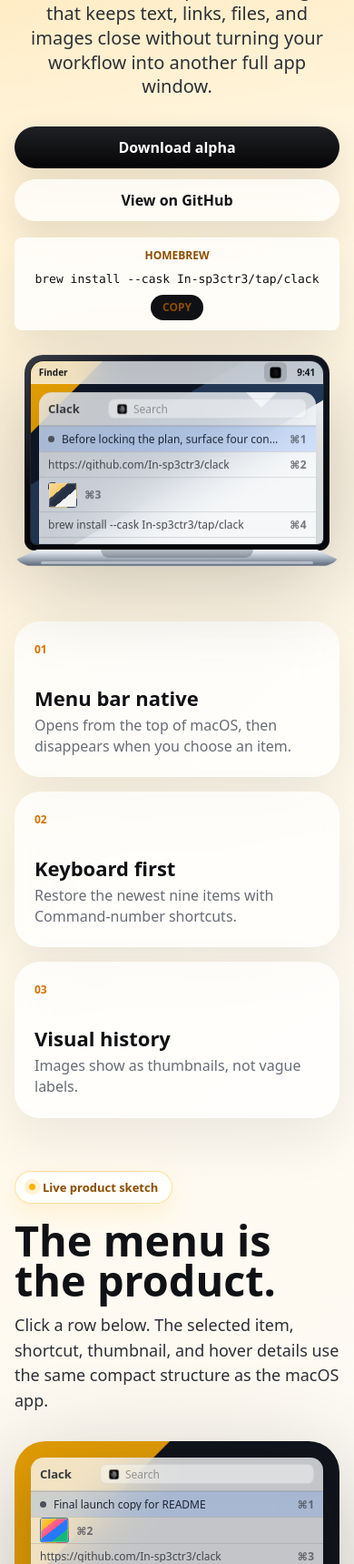
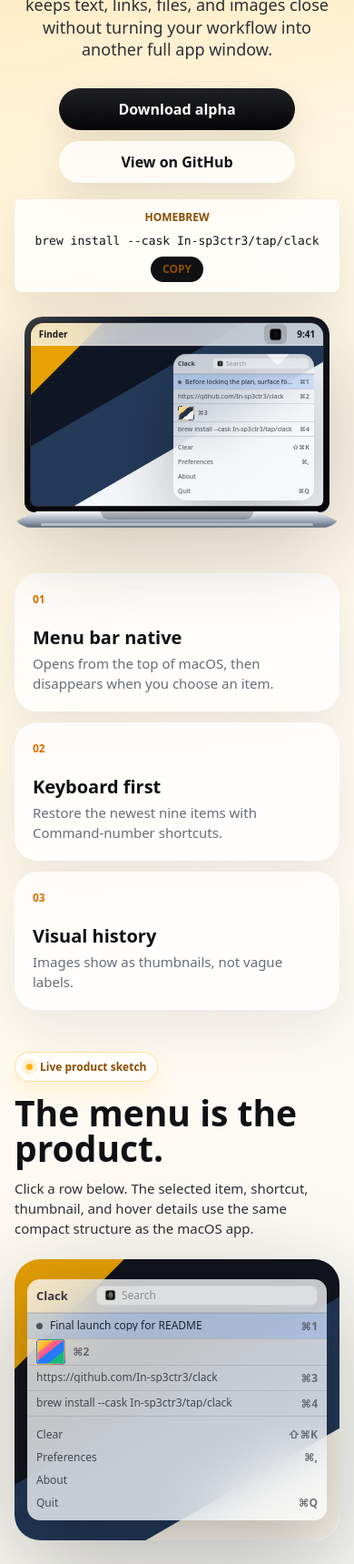
Before and after one commit to In-sp3ctr3/clack, a website: page site/index.html in a window 390 px wide. Shown: the part 281-2000 px from the top of the page at 91% size. Drawn offline with Linux system fonts and the light colour scheme.

Commit message:
Fix landing page responsive layout
Tighten the landing page responsive behavior for the hero mockup, product demo, mobile copy, and small-screen download actions.

```diff
--- a/site/styles.css
+++ b/site/styles.css
@@ -445,20 +445,79 @@ h1 {
   top: 40px;
   right: 28px;
   z-index: 6;
-  width: min(324px, 46%);
+  width: 46%;
   animation: menu-drop 420ms cubic-bezier(0.2, 0.8, 0.2, 1) both;
 }
 
 .hero-menu::before {
   position: absolute;
-  top: -12px;
-  right: 92px;
-  width: 24px;
-  height: 24px;
+  top: -9px;
+  right: 24%;
+  width: 18px;
+  height: 18px;
   content: "";
   border: 0;
   background: rgba(246, 248, 249, 0.78);
   transform: rotate(45deg);
+}
+
+.hero-menu .clack-header {
+  grid-template-columns: clamp(34px, 7vw, 58px) minmax(0, 1fr);
+  gap: clamp(4px, 0.8vw, 8px);
+  padding: clamp(4px, 0.9vw, 7px) clamp(5px, 1.2vw, 10px);
+}
+
+.hero-menu .clack-header strong,
+.hero-menu .row-text,
+.hero-menu .clack-footer button {
+  font-size: clamp(7px, 1.08vw, 13px);
+}
+
+.hero-menu .clack-search {
+  height: clamp(13px, 1.9vw, 22px);
+  gap: clamp(3px, 0.6vw, 6px);
+  padding: 0 clamp(4px, 0.9vw, 8px);
+  font-size: clamp(7px, 1vw, 12px);
+  border-radius: clamp(4px, 0.8vw, 7px);
+}
+
+.hero-menu .clack-search img {
+  width: clamp(7px, 1.1vw, 13px);
+  height: clamp(7px, 1.1vw, 13px);
+}
+
+.hero-menu .clack-row {
+  min-height: clamp(16px, 2.45vw, 28px);
+  gap: clamp(4px, 0.8vw, 8px);
+  padding: 0 clamp(5px, 1.1vw, 10px);
+}
+
+.hero-menu .image-row {
+  min-height: clamp(20px, 3.2vw, 38px);
+}
+
+.hero-menu .image-thumb {
+  width: clamp(18px, 2.9vw, 32px);
+  height: clamp(16px, 2.5vw, 28px);
+  border-radius: clamp(2px, 0.4vw, 4px);
+}
+
+.hero-menu .row-dot {
+  width: clamp(4px, 0.7vw, 7px);
+  height: clamp(4px, 0.7vw, 7px);
+}
+
+.hero-menu kbd {
+  font-size: clamp(7px, 1vw, 12px);
+}
+
+.hero-menu .clack-footer {
+  padding: clamp(3px, 0.8vw, 7px) 0;
+}
+
+.hero-menu .clack-footer button {
+  height: clamp(16px, 2.35vw, 27px);
+  padding: 0 clamp(5px, 1.1vw, 10px);
 }
 
 .clack-header {
@@ -1038,14 +1097,9 @@ figcaption {
 }
 
 @media (max-width: 1080px) {
-  .hero::before,
-  .hero::after {
-    display: none;
-  }
-
   .hero-menu {
-    right: 24px;
-    width: min(324px, 46%);
+    right: 3.8%;
+    width: 46%;
   }
 
   .hero-preview {
@@ -1087,23 +1141,20 @@ figcaption {
 
   .demo-stage {
     grid-template-columns: 1fr;
+    justify-items: center;
+    min-height: auto;
     padding: 28px;
   }
 
-  .demo-menu,
-  .demo-preview {
+  .demo-menu {
     grid-column: auto;
     grid-row: auto;
-    width: 100%;
-  }
-
-  .demo-menu {
     order: 1;
+    width: min(400px, 100%);
   }
 
   .demo-preview {
-    order: 2;
-    margin-top: 0;
+    display: none;
   }
 
   .demo-preview::after {
@@ -1149,10 +1200,22 @@ figcaption {
 
   .hero {
     padding-top: 28px;
+    padding-bottom: 34px;
   }
 
   h1 {
     font-size: clamp(72px, 24vw, 104px);
+  }
+
+  .lede {
+    font-size: 18px;
+    line-height: 1.36;
+  }
+
+  .eyebrow {
+    margin-bottom: 14px;
+    padding: 7px 12px;
+    font-size: 12px;
   }
 
   .install-line {
@@ -1187,12 +1250,12 @@ figcaption {
 
   .hero-menu {
     top: 34px;
-    right: 9px;
-    width: calc(100% - 18px);
+    right: 3.2%;
+    width: 48%;
   }
 
   .hero-menu::before {
-    right: 48px;
+    right: 20%;
   }
 
   .clack-row:nth-of-type(n + 5) {
@@ -1217,20 +1280,32 @@ figcaption {
   .product-demo,
   .features,
   .testimonials {
-    padding-bottom: 58px;
+    padding-bottom: 46px;
   }
 
   .section-heading h2,
   .download-panel h2 {
-    font-size: clamp(34px, 12vw, 52px);
+    font-size: clamp(31px, 10vw, 46px);
+    line-height: 1;
+  }
+
+  .section-heading {
+    margin-bottom: 22px;
+  }
+
+  .section-heading p:not(.eyebrow),
+  .download-panel p {
+    font-size: 15px;
+    line-height: 1.48;
   }
 
   .demo-stage {
-    padding: 18px;
+    padding: 22px 14px;
+    border-radius: 28px;
   }
 
-  .hover-preview dl div {
-    grid-template-columns: 104px 1fr;
+  .demo-menu {
+    width: min(330px, 100%);
   }
 
   .feature-grid,
@@ -1239,20 +1314,79 @@ figcaption {
   }
 
   .feature-card {
-    min-height: 220px;
+    min-height: 178px;
+    padding: 20px;
+    border-radius: 26px;
   }
 
   .feature-card span {
-    margin-bottom: 34px;
+    margin-bottom: 24px;
+    font-size: 11px;
+  }
+
+  .feature-card h3 {
+    font-size: 21px;
+  }
+
+  .feature-card p,
+  .proof-strip p {
+    font-size: 15px;
+    line-height: 1.43;
+  }
+
+  .proof-strip {
+    gap: 12px;
+  }
+
+  .proof-strip article {
+    min-height: 132px;
+    padding: 20px;
+    border-radius: 26px;
+  }
+
+  .proof-strip span {
+    margin-bottom: 24px;
+  }
+
+  .proof-strip strong {
+    font-size: 20px;
   }
 
   blockquote {
-    font-size: 21px;
+    font-size: 18px;
+    line-height: 1.24;
+  }
+
+  .testimonial-grid {
+    gap: 12px;
+  }
+
+  .testimonial-grid figure {
+    min-height: 168px;
+    padding: 20px 20px 48px;
+    border-radius: 26px;
+  }
+
+  figcaption {
+    right: 20px;
+    bottom: 18px;
+    font-size: 12px;
+  }
+
+  .download-panel {
+    padding: 26px 20px;
+    border-radius: 28px;
+  }
+
+  .download-actions {
+    width: 100%;
+    min-width: 0;
+    justify-content: center;
   }
 
   .download-actions .button,
   .hero-actions .button {
-    width: 100%;
+    width: min(260px, 100%);
   }
 
   .site-footer {
```
